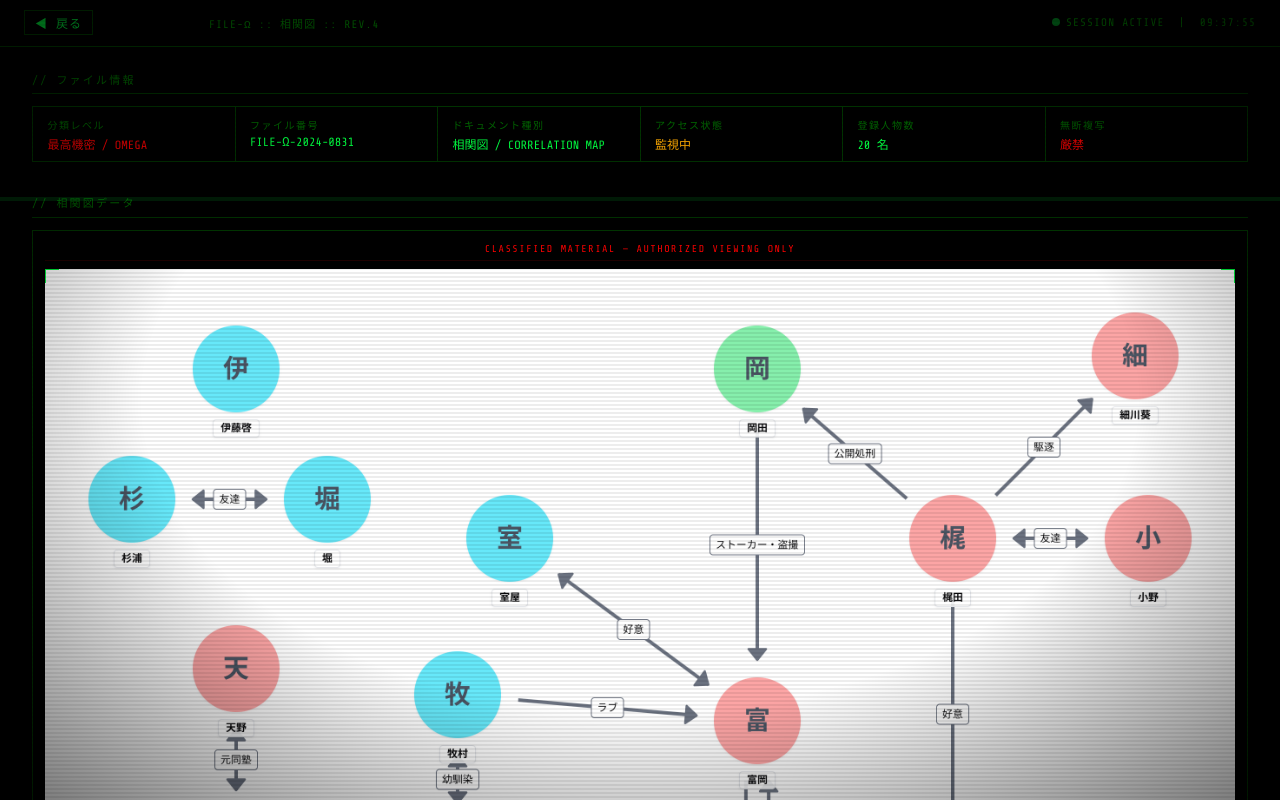
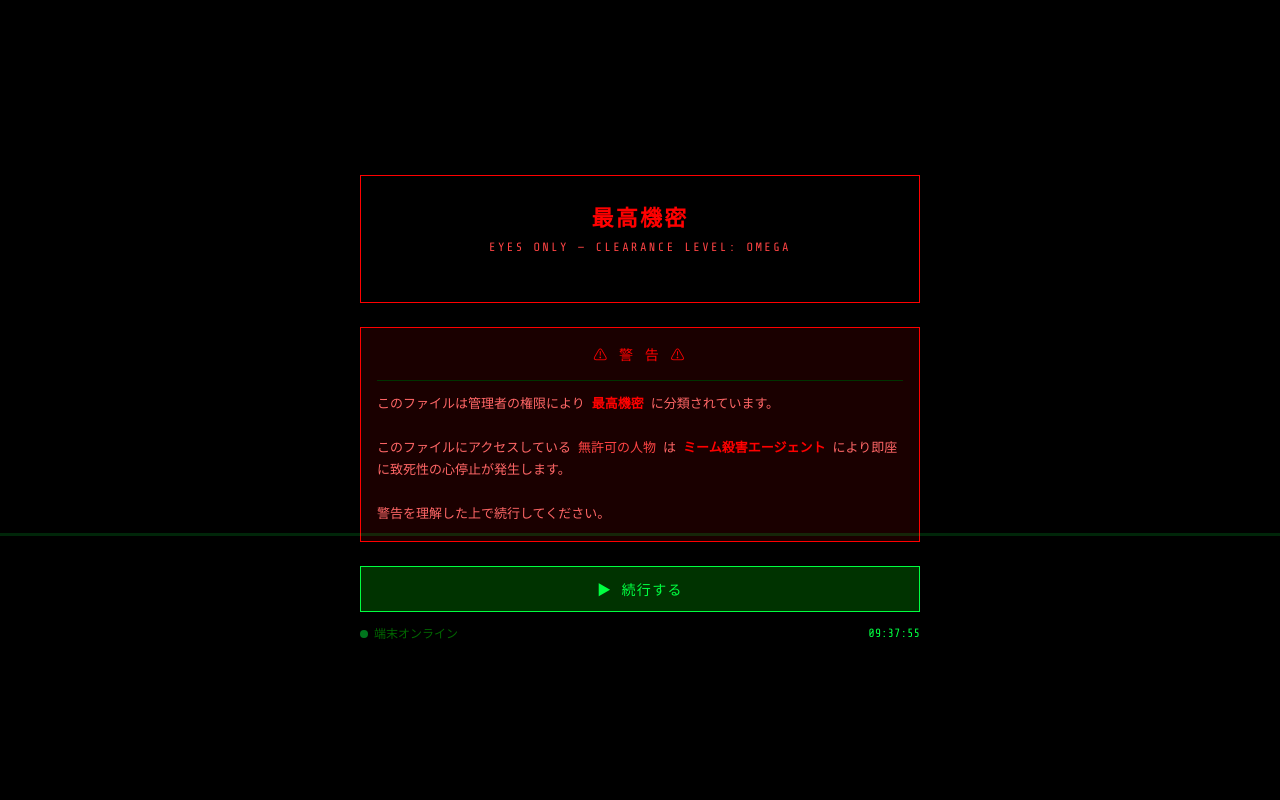
Before and after one commit to hanage1221/Eichi-Yamada-s-Secret-Site, a plain HTML site: page Enrich'sCharacterRelationshipChart.html in a window 1280 px wide. Shown: the top 800 px of the page. Drawn offline with nearby package versions, Linux system fonts and the light colour scheme.

Commit message:
Update title and enhance layout styles

```diff
--- a/Enrich'sCharacterRelationshipChart.html
+++ b/Enrich'sCharacterRelationshipChart.html
@@ -3,243 +3,303 @@
 <head>
   <meta charset="UTF-8">
   <meta name="viewport" content="width=device-width, initial-scale=1.0">
-  <title>CLASSIFIED — 相関図 FILE-Ω</title>
+  <title>最高機密 — CLASSIFIED ACCESS TERMINAL</title>
+  <link rel="preconnect" href="https://fonts.googleapis.com">
   <link href="https://fonts.googleapis.com/css2?family=Share+Tech+Mono&display=swap" rel="stylesheet">
   <style>
-    *, *::before, *::after { box-sizing: border-box; margin: 0; padding: 0; }
+    *{box-sizing:border-box;margin:0;padding:0}
+    html,body{width:100%;min-height:100vh;background:#000}
 
-    :root {
-      --green: #00ff41;
-      --green-dim: #00cc33;
-      --green-dark: #003300;
-      --green-mid: #006600;
-      --red: #ff0000;
-      --red-bg: #1a0000;
-      --amber: #ffaa00;
-      --mono: 'Share Tech Mono', monospace;
+    #app{
+      font-family:'Share Tech Mono',monospace;
+      background:#000;
+      color:#00ff41;
+      min-height:100vh;
+      width:100%;
+      display:flex;
+      flex-direction:column;
+      align-items:center;
+      justify-content:center;
+      padding:clamp(1rem,4vw,2.5rem);
+      position:relative;
+      overflow:hidden;
     }
 
-    html, body {
-      width: 100%; min-height: 100vh;
-      background: #000;
-      color: var(--green);
-      font-family: var(--mono);
-      overflow-x: hidden;
+    /* スキャンライン */
+    #app::after{
+      content:'';position:fixed;top:0;left:0;right:0;
+      height:3px;background:rgba(0,255,65,.15);
+      animation:scan 3s linear infinite;pointer-events:none;
+      z-index:10;
+    }
+    @keyframes scan{0%{top:0}100%{top:100vh}}
+
+    .screen{
+      width:100%;
+      max-width:min(560px,100%);
     }
 
-    /* CRT scanlines overlay */
-    body::before {
-      content: '';
-      position: fixed; inset: 0; z-index: 1000; pointer-events: none;
-      background: repeating-linear-gradient(
-        0deg, transparent, transparent 2px,
-        rgba(0,0,0,0.07) 2px, rgba(0,0,0,0.07) 4px
-      );
-    }
-    body::after {
-      content: '';
-      position: fixed; inset: 0; z-index: 999; pointer-events: none;
-      background: radial-gradient(ellipse at center, transparent 55%, rgba(0,0,0,0.55) 100%);
+    .blink{animation:blink 1s step-start infinite}
+    @keyframes blink{50%{opacity:0}}
+
+    .label-top{
+      font-size:clamp(9px,2vw,11px);
+      color:#f00;letter-spacing:.15em;
+      margin-bottom:.5rem;text-transform:uppercase;
     }
 
-    .scanline {
-      position: fixed; top: -4px; left: 0; right: 0; height: 4px;
-      background: rgba(0,255,65,0.1); z-index: 1001; pointer-events: none;
-      animation: scan 4s linear infinite;
+    .box{border:1px solid #00ff41;padding:clamp(.75rem,3vw,1.5rem);margin-bottom:clamp(1rem,3vw,1.5rem)}
+    .box-red{border-color:#f00;color:#f00}
+
+    .title-main{
+      font-size:clamp(16px,5vw,22px);
+      font-weight:bold;letter-spacing:.1em;
+      text-align:center;margin-bottom:.5rem;color:#f00;
     }
-    @keyframes scan { to { top: 100vh; } }
-
-    .blink { animation: blink 1s step-start infinite; }
-    @keyframes blink { 50% { opacity: 0; } }
-
-    .pulse-dot {
-      display: inline-block; width: 8px; height: 8px;
-      border-radius: 50%; background: var(--green); margin-right: 6px;
-      animation: pdot 1.5s ease-in-out infinite;
-    }
-    @keyframes pdot { 0%,100%{opacity:1} 50%{opacity:.2} }
-
-    /* ===== LAYOUT ===== */
-    #page {
-      display: flex; flex-direction: column; min-height: 100vh;
+    .subtitle{
+      font-size:clamp(9px,2.2vw,12px);
+      color:#f44;text-align:center;
+      letter-spacing:.2em;margin-bottom:clamp(.75rem,2vw,1.5rem);
     }
 
-    /* top bar */
-    .topbar {
-      position: sticky; top: 0; z-index: 100;
-      background: #000;
-      border-bottom: 1px solid var(--green-dark);
-      padding: clamp(.4rem,1.5vw,.65rem) clamp(1rem,3vw,1.5rem);
-      display: flex; align-items: center; justify-content: space-between;
-      flex-wrap: wrap; gap: .5rem;
+    .warning-block{
+      background:#1a0000;border:1px solid #f00;
+      padding:clamp(.75rem,3vw,1rem);
+      margin-bottom:clamp(1rem,3vw,1.5rem);
+      font-size:clamp(11px,2.5vw,13px);
+      line-height:1.7;color:#f66;
     }
-    .topbar-left { display: flex; align-items: center; gap: clamp(8px,2vw,14px); flex-wrap: wrap; }
-    .back-btn {
-      font-family: var(--mono); font-size: clamp(10px,2.2vw,12px);
-      color: var(--green-dim); background: none; border: 1px solid var(--green-dark);
-      padding: 3px 10px; cursor: pointer; letter-spacing: .1em; transition: all .15s;
+    .warning-title{
+      color:#f00;font-size:clamp(12px,3vw,14px);
+      letter-spacing:.15em;margin-bottom:.5rem;text-align:center;
     }
-    .back-btn:hover { border-color: var(--green); color: var(--green); background: var(--green-dark); }
-    .topbar-logo { font-size: clamp(11px,2.5vw,13px); color: var(--red); letter-spacing: .2em; }
-    .topbar-file { font-size: clamp(9px,2vw,11px); color: var(--green-mid); letter-spacing: .1em; }
-    .topbar-right { font-size: clamp(9px,1.8vw,11px); color: var(--green-mid); letter-spacing: .1em; white-space: nowrap; }
+    .divider{border:none;border-top:1px solid #003300;margin:.75rem 0}
 
-    /* content */
-    .content {
-      flex: 1;
-      padding: clamp(.75rem,3vw,1.5rem) clamp(1rem,4vw,2rem);
-      display: flex; flex-direction: column; gap: clamp(.75rem,2vw,1rem);
+    .btn{
+      display:block;width:100%;
+      padding:clamp(.6rem,2.5vw,.75rem) 1rem;
+      font-family:'Share Tech Mono',monospace;
+      font-size:clamp(12px,3vw,14px);
+      letter-spacing:.1em;cursor:pointer;
+      text-align:center;border:none;transition:all .15s;
+    }
+    .btn-proceed{
+      background:#003300;color:#00ff41;
+      border:1px solid #00ff41;margin-bottom:.75rem;
+    }
+    .btn-proceed:hover{background:#005500}
+    .btn-proceed:active{transform:scale(.98)}
+
+    .status-row{
+      display:flex;justify-content:space-between;
+      align-items:center;
+      font-size:clamp(10px,2.2vw,12px);
+      color:#006600;margin-bottom:.5rem;
+    }
+    .status-ok{color:#00ff41}
+    .status-dot{
+      width:8px;height:8px;border-radius:50%;
+      background:#00ff41;display:inline-block;
+      margin-right:6px;
+      animation:pulse 1.5s ease-in-out infinite;
+    }
+    @keyframes pulse{0%,100%{opacity:1}50%{opacity:.3}}
+
+    .phase{display:none}
+    .phase.active{display:block}
+
+    .progress-bar-wrap{
+      height:6px;background:#001100;
+      border:1px solid #003300;
+      margin:.5rem 0;overflow:hidden;
+    }
+    .progress-bar-fill{height:100%;background:#00ff41;width:0%;transition:width .3s}
+
+    .act-step{margin-top:clamp(.5rem,2vw,1rem);margin-bottom:.5rem}
+
+    .file-list{list-style:none}
+    .file-item{
+      display:flex;align-items:center;
+      padding:clamp(.5rem,2vw,.6rem) clamp(.5rem,2vw,.75rem);
+      border:1px solid #003300;
+      margin-bottom:.5rem;cursor:pointer;
+      font-size:clamp(10px,2.5vw,13px);
+      color:#00cc33;transition:all .15s;text-decoration:none;
+      gap:8px;
+    }
+    .file-item:hover{background:#001a00;border-color:#00ff41;color:#00ff41}
+    .file-icon{font-size:clamp(14px,3vw,16px);flex-shrink:0}
+    .file-name{flex:1;min-width:0;overflow:hidden;text-overflow:ellipsis;white-space:nowrap}
+    .file-badge{
+      flex-shrink:0;
+      font-size:clamp(8px,2vw,10px);
+      background:#f00;color:#fff;
+      padding:2px clamp(4px,1.5vw,6px);
+      letter-spacing:.1em;white-space:nowrap;
     }
 
-    .section-header {
-      font-size: clamp(9px,2vw,11px); color: var(--green-mid);
-      letter-spacing: .2em; text-transform: uppercase;
-      border-bottom: 1px solid var(--green-dark);
-      padding-bottom: .4rem; margin-bottom: clamp(.5rem,1.5vw,.75rem);
+    .welcome-header{
+      font-size:clamp(12px,3.5vw,16px);
+      color:#00ff41;letter-spacing:.2em;
+      margin-bottom:clamp(1rem,3vw,1.5rem);
+      text-align:center;line-height:1.8;
     }
-
-    /* metadata grid */
-    .meta-grid {
-      display: grid;
-      grid-template-columns: repeat(auto-fit, minmax(min(160px,100%), 1fr));
-      gap: 1px; border: 1px solid var(--green-dark); background: var(--green-dark);
-      margin-bottom: clamp(.75rem,2vw,1rem);
+    .footer-status{
+      font-size:clamp(9px,2vw,11px);
+      color:#004400;text-align:center;
+      margin-top:.75rem;letter-spacing:.1em;
     }
-    .meta-cell { background: #000; padding: clamp(.4rem,1.5vw,.6rem) clamp(.6rem,2vw,.9rem); }
-    .meta-label { font-size: clamp(8px,1.8vw,10px); color: var(--green-mid); letter-spacing: .15em; margin-bottom: 3px; }
-    .meta-val { font-size: clamp(10px,2.2vw,12px); color: var(--green); }
-    .meta-val.red { color: var(--red); }
-    .meta-val.amber { color: var(--amber); }
-
-    /* image frame */
-    .img-frame {
-      border: 1px solid var(--green-dark);
-      padding: clamp(.5rem,2vw,.75rem);
-      position: relative;
-    }
-    .img-frame-label {
-      font-size: clamp(8px,1.8vw,10px); color: var(--red);
-      letter-spacing: .15em; text-align: center;
-      border-bottom: 1px solid #220000;
-      padding-bottom: .4rem; margin-bottom: .5rem;
-    }
-    .img-frame img {
-      width: 100%; height: auto; display: block;
-    }
-    /* corner brackets */
-    .img-frame-inner {
-      position: relative; display: inline-block; width: 100%;
-    }
-    .img-frame-inner::before,
-    .img-frame-inner::after,
-    .corner-br, .corner-bl {
-      content: ''; position: absolute;
-      width: 14px; height: 14px; pointer-events: none;
-    }
-    .img-frame-inner::before { top: 0; left: 0; border-top: 1px solid var(--green); border-left: 1px solid var(--green); }
-    .img-frame-inner::after  { top: 0; right: 0; border-top: 1px solid var(--green); border-right: 1px solid var(--green); }
-    .corner-br { bottom: 0; right: 0; border-bottom: 1px solid var(--green); border-right: 1px solid var(--green); }
-    .corner-bl { bottom: 0; left: 0; border-bottom: 1px solid var(--green); border-left: 1px solid var(--green); }
-
-    .img-caption {
-      font-size: clamp(8px,1.8vw,10px); color: var(--green-mid);
-      text-align: center; margin-top: .5rem; letter-spacing: .1em;
-    }
-
-    /* bottom bar */
-    .bottombar {
-      border-top: 1px solid var(--green-dark);
-      padding: clamp(.35rem,1.2vw,.5rem) clamp(1rem,3vw,1.5rem);
-      display: flex; justify-content: space-between; align-items: center;
-      flex-wrap: wrap; gap: .4rem;
-      font-size: clamp(8px,1.8vw,10px);
-    }
-    .bottombar .warn-txt { color: var(--red); }
-    .bottombar .ts { color: var(--green-mid); }
   </style>
 </head>
 <body>
-<div class="scanline"></div>
-<div id="page">
+<div id="app">
+  <div class="screen">
 
-  <!-- TOP BAR -->
-  <div class="topbar">
-    <div class="topbar-left">
-      <button class="back-btn" onclick="history.back()">◀ 戻る</button>
-      <span class="topbar-logo blink">⚠ 最高機密</span>
-      <span class="topbar-file">FILE-Ω :: 相関図 :: REV.4</span>
+    <!-- Phase 1: Warning -->
+    <div class="phase active" id="phase-warning">
+      <div class="label-top blink">⚠ CLASSIFIED ACCESS TERMINAL v2.1 ⚠</div>
+      <div class="box box-red">
+        <div class="title-main">最高機密</div>
+        <div class="subtitle">EYES ONLY — CLEARANCE LEVEL: OMEGA</div>
       </div>
-    <div class="topbar-right">
-      <span class="pulse-dot"></span>SESSION ACTIVE &nbsp;|&nbsp; <span id="ts">--:--:--</span>
+      <div class="warning-block">
+        <div class="warning-title">⚠ 警 告 ⚠</div>
+        <hr class="divider">
+        このファイルは管理者の権限により <span style="color:#f00;font-weight:bold">最高機密</span> に分類されています。<br><br>
+        このファイルにアクセスしている <span style="color:#f44">無許可の人物</span> は
+        <span style="color:#f00;font-weight:bold">ミーム殺害エージェント</span>
+        により即座に致死性の心停止が発生します。<br><br>
+        警告を理解した上で続行してください。
+      </div>
+      <button class="btn btn-proceed" onclick="startActivation()">▶ 続行する</button>
+      <div class="status-row">
+        <span><span class="status-dot"></span>端末オンライン</span>
+        <span id="ts" class="status-ok">--:--:--</span>
       </div>
     </div>
 
-  <!-- CONTENT -->
-  <div class="content">
-
-    <div>
-      <div class="section-header">// ファイル情報</div>
-      <div class="meta-grid">
-        <div class="meta-cell">
-          <div class="meta-label">分類レベル</div>
-          <div class="meta-val red">最高機密 / OMEGA</div>
+    <!-- Phase 2: Activation -->
+    <div class="phase" id="phase-activation">
+      <div class="label-top blink">システム起動中...</div>
+      <div class="box">
+        <div class="status-row act-step">
+          <span>ミーム殺害エージェント 作動中</span>
+          <span id="act-1-status" style="color:#006600">待機中</span>
         </div>
-        <div class="meta-cell">
-          <div class="meta-label">ファイル番号</div>
-          <div class="meta-val">FILE-Ω-2024-0831</div>
+        <div class="progress-bar-wrap"><div class="progress-bar-fill" id="bar-1"></div></div>
+        <div class="status-row act-step">
+          <span>生命徴候の継続を確認</span>
+          <span id="act-2-status" style="color:#006600">待機中</span>
         </div>
-        <div class="meta-cell">
-          <div class="meta-label">ドキュメント種別</div>
-          <div class="meta-val">相関図 / CORRELATION MAP</div>
+        <div class="progress-bar-wrap"><div class="progress-bar-fill" id="bar-2"></div></div>
+        <div class="status-row act-step">
+          <span>安全装置を解除</span>
+          <span id="act-3-status" style="color:#006600">待機中</span>
         </div>
-        <div class="meta-cell">
-          <div class="meta-label">アクセス状態</div>
-          <div class="meta-val amber">監視中</div>
-        </div>
-        <div class="meta-cell">
-          <div class="meta-label">登録人物数</div>
-          <div class="meta-val">20 名</div>
-        </div>
-        <div class="meta-cell">
-          <div class="meta-label">無断複写</div>
-          <div class="meta-val red">厳禁</div>
-        </div>
+        <div class="progress-bar-wrap"><div class="progress-bar-fill" id="bar-3"></div></div>
       </div>
     </div>
 
-    <div>
-      <div class="section-header">// 相関図データ</div>
-      <div class="img-frame">
-        <div class="img-frame-label">CLASSIFIED MATERIAL — AUTHORIZED VIEWING ONLY</div>
-        <div class="img-frame-inner">
+    <!-- Phase 3: File list -->
+    <div class="phase" id="phase-files">
+      <div class="label-top">アクセス承認済み — AUTHORIZED</div>
+      <div class="welcome-header">ようこそ、担当者様。<br>ご希望のファイルを選択してください。</div>
+      <div class="box">
         <!--
-            ★ correlation-chart.png をこのHTMLと同じフォルダに置いてください
+          ============================================================
+          URLの変更はここで一括管理
+          各 onclick の 'FILE_URL_X' に対応するURLをFILESオブジェクトで設定
+          ============================================================
         -->
-          <img src="correlation-chart.png" alt="人物相関図">
-          <span class="corner-br"></span>
-          <span class="corner-bl"></span>
+        <ul class="file-list">
+          <li><a class="file-item" href="#" onclick="openFile(event,'FILE_URL_1')">
+            <span class="file-icon" aria-hidden="true">📄</span>
+            <span class="file-name">作戦計画書_ALPHA.pdf</span>
+            <span class="file-badge">最高機密</span>
+          </a></li>
+          <li><a class="file-item" href="#" onclick="openFile(event,'FILE_URL_2')">
+            <span class="file-icon" aria-hidden="true">📄</span>
+            <span class="file-name">人員リスト_OMEGA.xlsx</span>
+            <span class="file-badge">最高機密</span>
+          </a></li>
+          <li><a class="file-item" href="#" onclick="openFile(event,'FILE_URL_3')">
+            <span class="file-icon" aria-hidden="true">📄</span>
+            <span class="file-name">技術仕様書_SIGMA.docx</span>
+            <span class="file-badge">機密</span>
+          </a></li>
+          <li><a class="file-item" href="#" onclick="openFile(event,'FILE_URL_4')">
+            <span class="file-icon" aria-hidden="true">🗂️</span>
+            <span class="file-name">資料フォルダ_CLASSIFIED</span>
+            <span class="file-badge">最高機密</span>
+          </a></li>
+        </ul>
       </div>
-        <div class="img-caption">[ 図表 Ω-01 — 人物相関図 — 無断転載禁止 ]</div>
+      <div class="footer-status blink">[ セッション監視中 — 全操作は記録されます ]</div>
+    </div>
+
   </div>
 </div>
 
-  </div>
+<script>
+  // ============================================================
+  // URLをここで一括管理してください
+  // ============================================================
+  const FILES = {
+    FILE_URL_1: 'https://example.com/file1',
+    FILE_URL_2: 'https://example.com/file2',
+    FILE_URL_3: 'https://example.com/file3',
+    FILE_URL_4: 'correlation.html',
+  };
 
-  <!-- BOTTOM BAR -->
-  <div class="bottombar">
-    <span class="warn-txt blink">[ 全操作記録中 — 無断アクセスは即時通報されます ]</span>
-    <span class="ts" id="ts2">--:--:--</span>
-  </div>
+  function openFile(e, key) {
+    e.preventDefault();
+    const url = FILES[key];
+    if (url) window.open(url, '_blank');
+  }
 
-</div>
+  function showPhase(id) {
+    document.querySelectorAll('.phase').forEach(p => p.classList.remove('active'));
+    document.getElementById(id).classList.add('active');
+  }
 
-<script>
+  function animateBar(barId, statusId, delay, cb) {
+    setTimeout(() => {
+      const bar = document.getElementById(barId);
+      const st = document.getElementById(statusId);
+      st.style.color = '#fa0';
+      st.textContent = '処理中...';
+      let w = 0;
+      const iv = setInterval(() => {
+        w += 4;
+        bar.style.width = w + '%';
+        if (w >= 100) {
+          clearInterval(iv);
+          bar.style.background = '#00ff41';
+          st.style.color = '#00ff41';
+          st.textContent = '完了 ✓';
+          if (cb) cb();
+        }
+      }, 30);
+    }, delay);
+  }
+
+  function startActivation() {
+    showPhase('phase-activation');
+    animateBar('bar-1','act-1-status',200,()=>{
+      animateBar('bar-2','act-2-status',400,()=>{
+        animateBar('bar-3','act-3-status',400,()=>{
+          setTimeout(()=>showPhase('phase-files'),600);
+        });
+      });
+    });
+  }
+
   function tick() {
-    const t = new Date().toTimeString().slice(0,8);
-    document.getElementById('ts').textContent = t;
-    document.getElementById('ts2').textContent = t;
+    const el = document.getElementById('ts');
+    if (el) el.textContent = new Date().toTimeString().slice(0,8);
   }
-  tick(); setInterval(tick, 1000);
+  tick();
+  setInterval(tick, 1000);
 </script>
 </body>
 </html>
```
Lines whose indentation alone changed are shown as unchanged.
